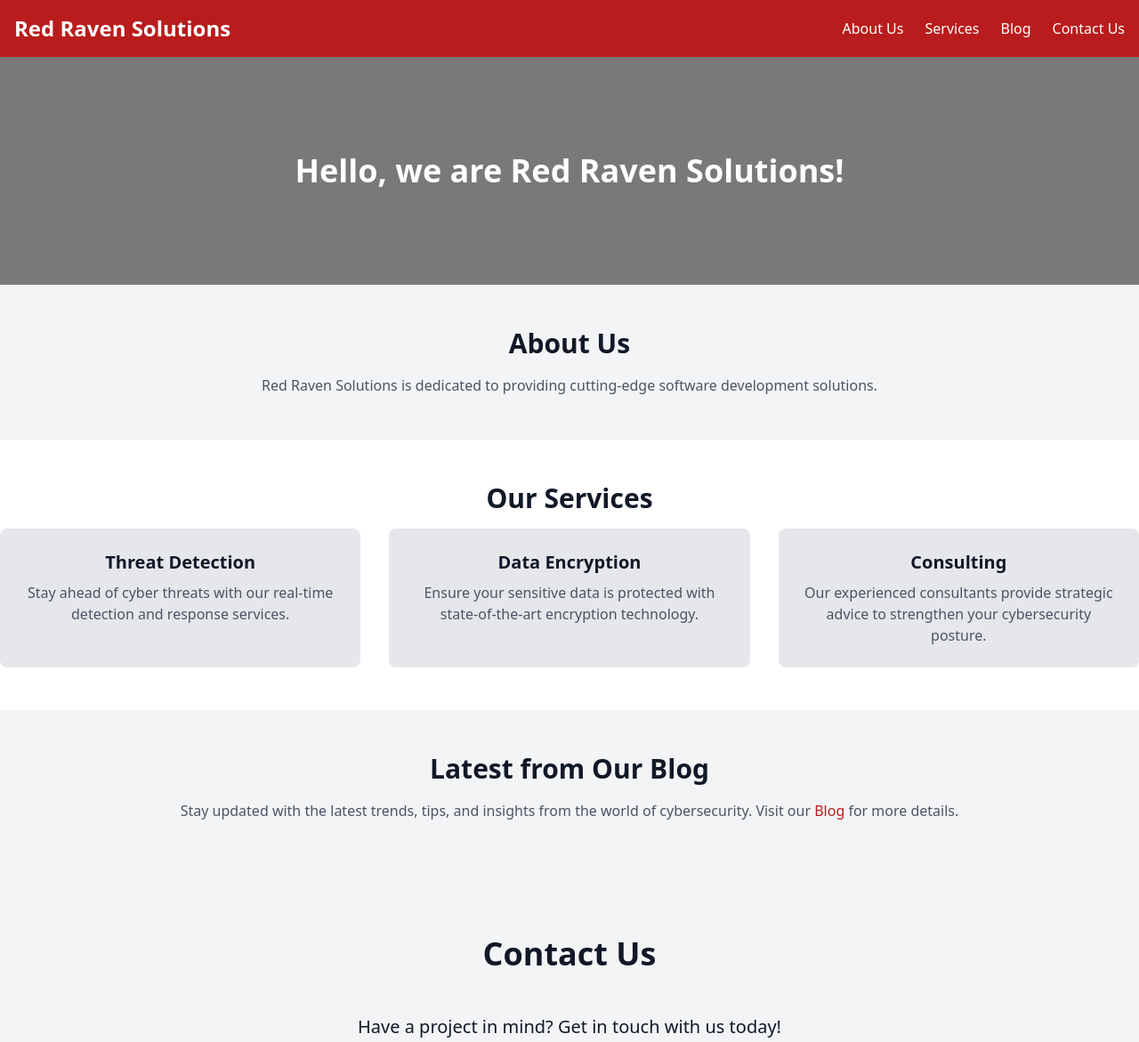
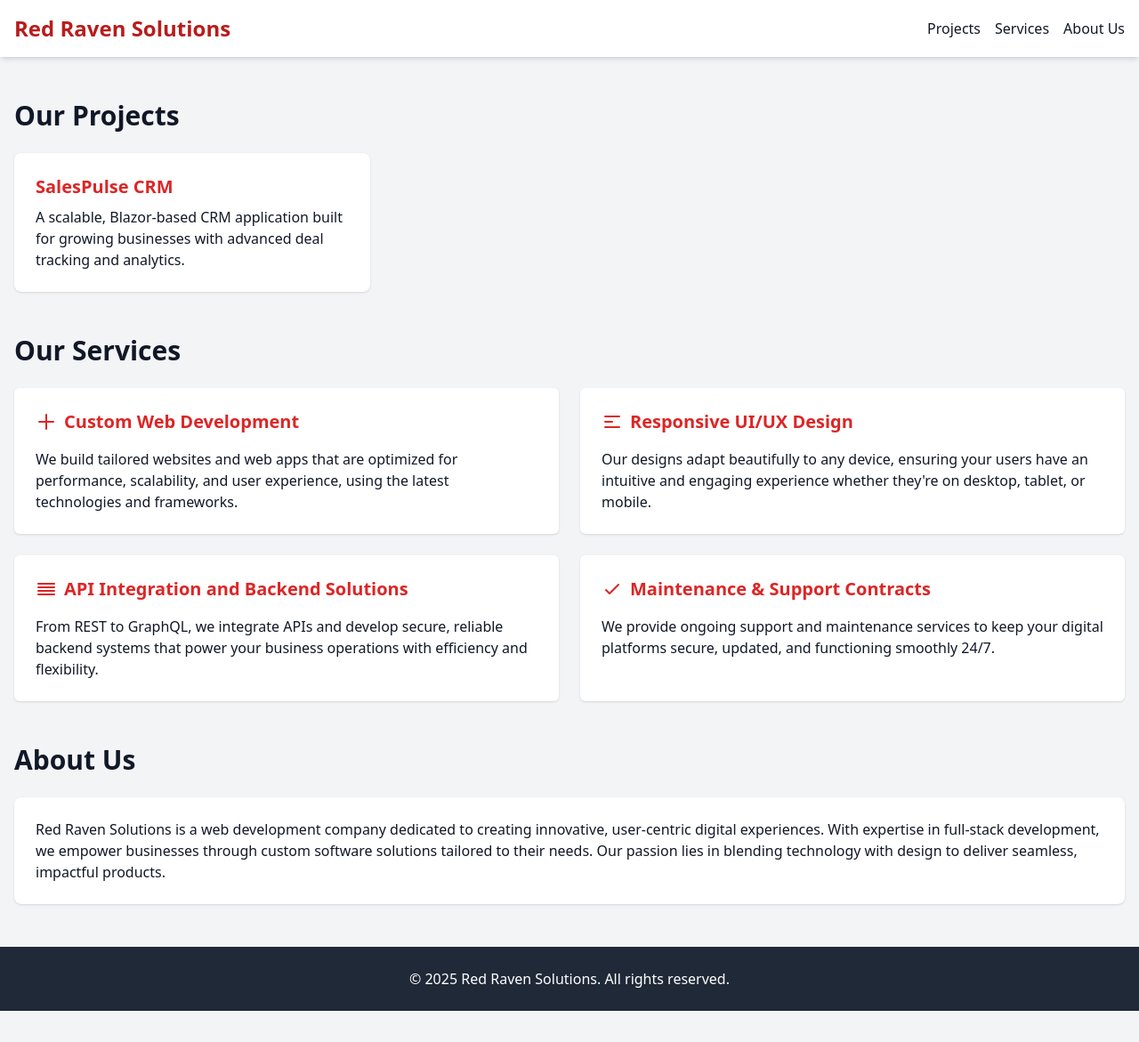
Before and after one commit to RedRavenSolutions/rrs_web_main, a plain HTML site: page index.html in a window 1280 px wide. Shown: the top 1171 px of the page at 89% size. After the commit the page ends 1136 px from the top, so only its background shows below. Drawn offline with nearby package versions, Linux system fonts and the light colour scheme; a script that the page names is missing.

Commit message:
updated services section and added favicon

```diff
--- a/index.html
+++ b/index.html
@@ -1,107 +1,111 @@
 <!DOCTYPE html>
 <html lang="en">
+
 <head>
   <meta charset="UTF-8">
   <meta name="viewport" content="width=device-width, initial-scale=1.0">
   <title>Red Raven Solutions</title>
-    <link href="https://cdn.jsdelivr.net/npm/tailwindcss@2.2.19/dist/tailwind.min.css" rel="stylesheet">
-    <link rel="stylesheet" href="styles.css">
-    <link rel="icon" href="assets/faviconraven.png" type="image/png">
-    <link rel="stylesheet" href="https://unpkg.com/swiper/swiper-bundle.min.css">
+  <script src="https://cdn.tailwindcss.com"></script>
+  <link rel="icon" href="/assets/favicon.ico" type="image/x-icon">
+
 </head>
-<!DOCTYPE html>
-<html lang="en">
 
 <body class="bg-gray-100 text-gray-900">
-
-  <!-- Header with Navigation -->
-  <header class="bg-red-700 p-4">
-    <div class="container mx-auto flex justify-between items-center">
-      <div class="text-white text-2xl font-bold">
-        Red Raven Solutions
-      </div>
+  <header class="bg-white shadow-md">
+    <div class="container mx-auto px-4 py-4 flex justify-between items-center animate-fade-in">
+      <h1 class="text-2xl font-bold text-red-700">Red Raven Solutions</h1>
       <nav>
-        <ul class="flex space-x-6">
-          <li><a href="#about" class="text-white hover:underline">About Us</a></li>
-          <li><a href="#services" class="text-white hover:underline">Services</a></li>
-          <li><a href="#blog" class="text-white hover:underline">Blog</a></li>
-          <li><a href="#contact" class="text-white hover:underline">Contact Us</a></li>
+        <ul class="flex gap-4">
+          <li><a href="#projects" class="hover:text-red-600 transition duration-300">Projects</a></li>
+          <li><a href="#services" class="hover:text-red-600 transition duration-300">Services</a></li>
+          <li><a href="#about" class="hover:text-red-600 transition duration-300">About Us</a></li>
         </ul>
       </nav>
     </div>
   </header>
 
-  <!-- Banner Section -->
-  <section class="bg-cover bg-center h-64" style="background-image:assets/cyber-security">
-    <div class="flex items-center justify-center h-full bg-black bg-opacity-50">
-      <h1 class="text-white text-4xl font-bold">Hello, we are Red Raven Solutions!</h1>
+  <main class="container mx-auto px-4 py-12">
+    <section id="projects" class="mb-12 animate-slide-up">
+      <h2 class="text-3xl font-semibold mb-6">Our Projects</h2>
+      <div class="grid gap-6 md:grid-cols-3">
+        <div class="bg-white p-6 shadow rounded-lg transform transition duration-500 hover:scale-105">
+          <h3 class="text-xl font-bold text-red-600 mb-2">SalesPulse CRM</h3>
+          <p>A scalable, Blazor-based CRM application built for growing businesses with advanced deal tracking and analytics.</p>
+        </div>
+
       </div>
     </section>
 
-  <!-- About Us Section -->
-  <section id="about" class="py-12 bg-gray-100">
-    <div class="container mx-auto text-center">
-      <h2 class="text-3xl font-semibold mb-4">About Us</h2>
-      <p class="text-gray-600 leading-relaxed">
-        Red Raven Solutions is dedicated to providing cutting-edge software development solutions.
-      </p>
+   <section id="services" class="mb-12 animate-slide-up delay-100">
+  <h2 class="text-3xl font-semibold mb-6">Our Services</h2>
+  <div class="grid gap-6 md:grid-cols-2">
+    <div class="bg-white dark:bg-gray-800 p-6 shadow rounded-md transform transition duration-500 hover:scale-105">
+      <div class="flex items-center mb-4">
+        <svg class="w-6 h-6 text-red-600 dark:text-red-400 mr-2" fill="none" stroke="currentColor" viewBox="0 0 24 24" xmlns="http://www.w3.org/2000/svg"><path stroke-linecap="round" stroke-linejoin="round" stroke-width="2" d="M12 4v16m8-8H4"></path></svg>
+        <h3 class="text-xl font-bold text-red-600 dark:text-red-400">Custom Web Development</h3>
       </div>
-  </section>
-
-  <!-- Services Section -->
-  <section id="services" class="py-12 bg-white">
-    <div class="container mx-auto text-center">
-      <h2 class="text-3xl font-semibold mb-4">Our Services</h2>
-      <div class="grid grid-cols-1 md:grid-cols-3 gap-8">
-        <div class="bg-gray-200 p-6 rounded-lg">
-          <h3 class="text-xl font-bold mb-2">Threat Detection</h3>
-          <p class="text-gray-600">Stay ahead of cyber threats with our real-time detection and response services.</p>
+      <p>We build tailored websites and web apps that are optimized for performance, scalability, and user experience, using the latest technologies and frameworks.</p>
     </div>
-        <div class="bg-gray-200 p-6 rounded-lg">
-          <h3 class="text-xl font-bold mb-2">Data Encryption</h3>
-          <p class="text-gray-600">Ensure your sensitive data is protected with state-of-the-art encryption technology.</p>
+    <div class="bg-white dark:bg-gray-800 p-6 shadow rounded-md transform transition duration-500 hover:scale-105">
+      <div class="flex items-center mb-4">
+        <svg class="w-6 h-6 text-red-600 dark:text-red-400 mr-2" fill="none" stroke="currentColor" viewBox="0 0 24 24" xmlns="http://www.w3.org/2000/svg"><path stroke-linecap="round" stroke-linejoin="round" stroke-width="2" d="M4 6h16M4 12h8m-8 6h16"></path></svg>
+        <h3 class="text-xl font-bold text-red-600 dark:text-red-400">Responsive UI/UX Design</h3>
       </div>
-        <div class="bg-gray-200 p-6 rounded-lg">
-          <h3 class="text-xl font-bold mb-2">Consulting</h3>
-          <p class="text-gray-600">Our experienced consultants provide strategic advice to strengthen your cybersecurity posture.</p>
+      <p>Our designs adapt beautifully to any device, ensuring your users have an intuitive and engaging experience whether they're on desktop, tablet, or mobile.</p>
     </div>
+    <div class="bg-white dark:bg-gray-800 p-6 shadow rounded-md transform transition duration-500 hover:scale-105">
+      <div class="flex items-center mb-4">
+        <svg class="w-6 h-6 text-red-600 dark:text-red-400 mr-2" fill="none" stroke="currentColor" viewBox="0 0 24 24" xmlns="http://www.w3.org/2000/svg"><path stroke-linecap="round" stroke-linejoin="round" stroke-width="2" d="M3 10h18M3 6h18M3 14h18M3 18h18"></path></svg>
+        <h3 class="text-xl font-bold text-red-600 dark:text-red-400">API Integration and Backend Solutions</h3>
+      </div>
+      <p>From REST to GraphQL, we integrate APIs and develop secure, reliable backend systems that power your business operations with efficiency and flexibility.</p>
+    </div>
+    <div class="bg-white dark:bg-gray-800 p-6 shadow rounded-md transform transition duration-500 hover:scale-105">
+      <div class="flex items-center mb-4">
+        <svg class="w-6 h-6 text-red-600 dark:text-red-400 mr-2" fill="none" stroke="currentColor" viewBox="0 0 24 24" xmlns="http://www.w3.org/2000/svg"><path stroke-linecap="round" stroke-linejoin="round" stroke-width="2" d="M5 13l4 4L19 7"></path></svg>
+        <h3 class="text-xl font-bold text-red-600 dark:text-red-400">Maintenance & Support Contracts</h3>
+      </div>
+      <p>We provide ongoing support and maintenance services to keep your digital platforms secure, updated, and functioning smoothly 24/7.</p>
     </div>
   </div>
 </section>
 
-  <!-- Blog Section -->
-  <section id="blog" class="py-12 bg-gray-100">
-    <div class="container mx-auto text-center">
-      <h2 class="text-3xl font-semibold mb-4">Latest from Our Blog</h2>
-      <p class="text-gray-600 leading-relaxed">
-        Stay updated with the latest trends, tips, and insights from the world of cybersecurity. Visit our <a href="#" class="text-red-700 hover:underline">Blog</a> for more details.
+
+    <section id="about" class="animate-slide-up delay-200">
+      <h2 class="text-3xl font-semibold mb-6">About Us</h2>
+      <p class="bg-white p-6 shadow rounded-lg">
+        Red Raven Solutions is a web development company dedicated to creating innovative, user-centric digital experiences. With expertise in full-stack development, we empower businesses through custom software solutions tailored to their needs. Our passion lies in blending technology with design to deliver seamless, impactful products.
       </p>
-    </div>
     </section>
+  </main>
 
-  <!-- Contact Us Section -->
-
-   <section id="contact" class="py-20 bg-gray-100">
-    <div class="container mx-auto text-center">
-        <h2 class="text-4xl font-bold mb-12">Contact Us</h2>
-        <p class="text-xl mb-8">Have a project in mind? Get in touch with us today!</p>
-        <script charset="utf-8" type="text/javascript" src="//js.hsforms.net/forms/embed/v2.js"></script>
-        <script>
-            hbspt.forms.create({
-                region: "na1",
-                portalId: "46481038",
-                formId: "3e9ca3a2-0b88-4977-8810-2a550b90f783"
-            });
-        </script>
-    </div>
-</section>
-
-  <!-- Footer -->
-  <footer class="bg-gray-900 text-white py-6">
-    <div class="container mx-auto text-center">
+  <footer class="bg-gray-800 text-white text-center py-6 animate-fade-in">
     <p>&copy; 2025 Red Raven Solutions. All rights reserved.</p>
-    </div>
   </footer>
 
+  <style>
+    @keyframes fade-in {
+      0% { opacity: 0; }
+      100% { opacity: 1; }
+    }
+    .animate-fade-in {
+      animation: fade-in 1s ease-in;
+    }
+
+    @keyframes slide-up {
+      0% { transform: translateY(30px); opacity: 0; }
+      100% { transform: translateY(0); opacity: 1; }
+    }
+    .animate-slide-up {
+      animation: slide-up 1s ease-out;
+    }
+    .delay-100 {
+      animation-delay: 0.2s;
+    }
+    .delay-200 {
+      animation-delay: 0.4s;
+    }
+  </style>
 </body>
+
 </html>
```
Also changed, not shown: assets/favicon.ico (added). Lines whose indentation alone changed are shown as unchanged.
